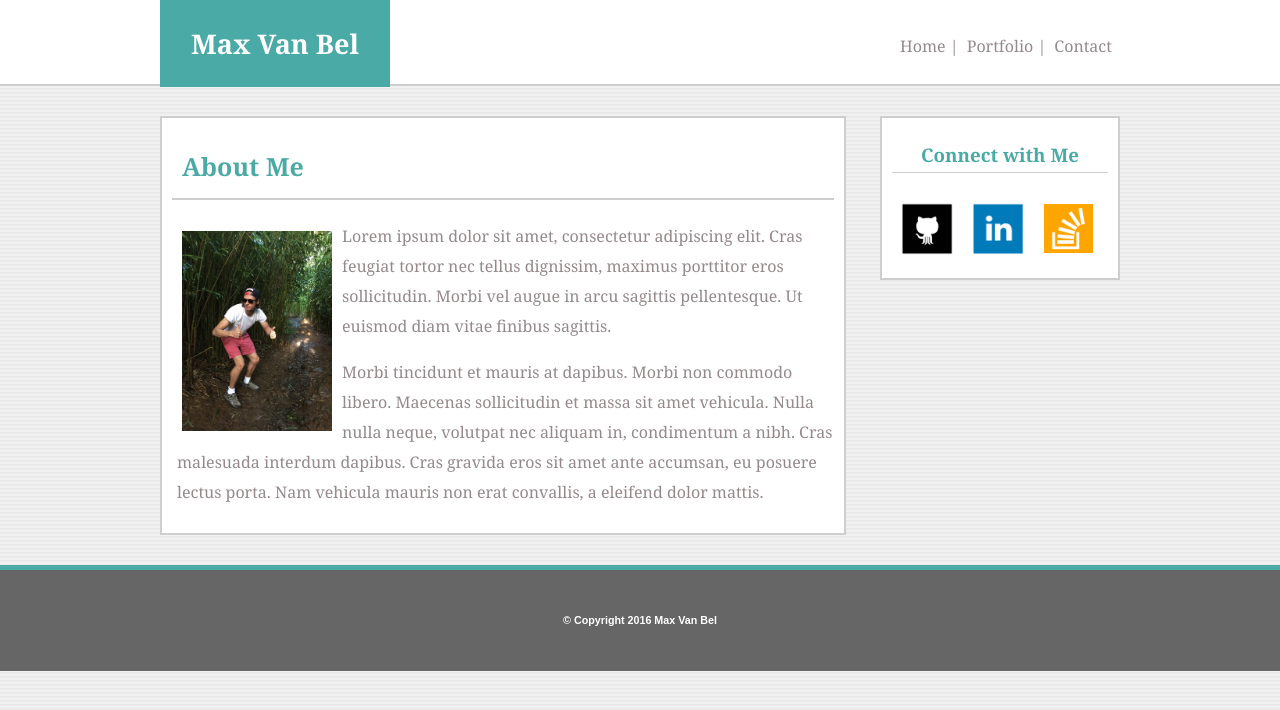
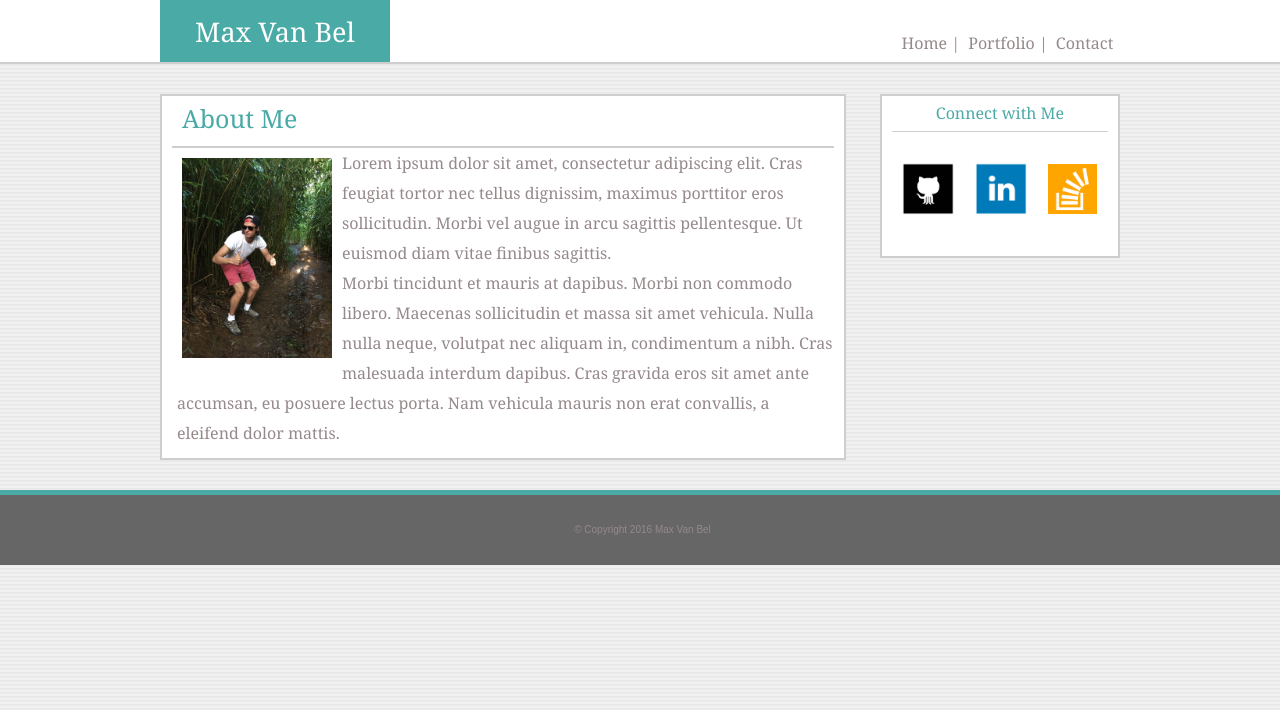
Before and after one commit to mdvb1001/Basic-Portfolio, a PHP site: page / in a window 1280 px wide. Shown: the top 710 px of the page. Run offline with PHP 8.4, Linux system fonts and the light colour scheme.

Commit message:
updates on main file

```diff
--- a/assets/css/style.css
+++ b/assets/css/style.css
@@ -23,7 +23,7 @@ header {
 
 .container {
     width: 210px;
-    padding: 25px 10px 25px;
+    padding: 17.5px 10px 17.5px;
     color: white;
     margin-top: 0px;
     background-color: #4aaaa5;
@@ -38,7 +38,7 @@ header {
 
 
 .nav {
-    margin-left: 696px;
+    margin-left: 737.5px;
     margin-top: 0px;
     padding-top: 35px;
     padding-bottom: 11px;
@@ -98,7 +98,7 @@ p {
 
 
 
-#buzz {
+.buzz {
     font-family: 'Georgia', Times, Times New Roman, serif;
     clear: both;
     width: 960px;
@@ -129,13 +129,13 @@ h3 {
 
 .icon {
     float: left;
-    padding: 8px;
+    padding: 9px;
     margin: 0 auto;
 }
 
 #special {
     float: left;
-    padding-top: 11px;
+    padding-top: 12px;
     margin-left: 9.5px;
 }
 
@@ -144,7 +144,8 @@ footer {
     padding: 20px;
     clear: both;
     text-align: center;
-    height: 93;
+    height: 30px;
+    font-size: 10px;
     color: #ffffff;
     border-top: 5px solid #4aaaa5;
 }
--- a/index.html
+++ b/index.html
@@ -1,6 +1,7 @@
 <!DOCTYPE html>
 <html>
 <head>
+  <link rel="stylesheet" type="text/css" href="assets/css/reset.css">
   <link rel="stylesheet" type="text/css" href="assets/css/style.css">
 </head>
 <body>
@@ -15,7 +16,7 @@
     </div>
   </header>
 
-  <section id="buzz">
+  <section class="buzz">
       <aside class="side">
         <h3>Connect with Me</h3>
           <a href="https://github.com/mdvb1001" target="_blank"><img class="icon" src="assets/images/1475661936_github_square_black.png" width="55px" height="55px"></a><a href="https://www.linkedin.com/in/max-van-bel-75152211?authType=NAME_SEARCH&authToken=GFng&locale=en_US&trk=tyah&trkInfo=clickedVertical%3Amynetwork%2CclickedEntityId%3A40107949%2CauthType%3ANAME_SEARCH%2Cidx%3A1-1-1%2CtarId%3A1475730710819%2Ctas%3Amax" target="_blank"><img class="icon" src="assets/images/1475661922_linkedin_square_color.png" width="55px" height="55px"></a><a href="http://stackoverflow.com/users/6719957/user6719957" target="_blank"><img id="special" src="assets/images/1475661878_stackoverflow.png" width="49.5px" height="49.5px"></a>
@@ -28,7 +29,7 @@
   </section>
 
   <footer>
-    <h6>&copy; Copyright 2016 Max Van Bel</h6>
+    <p>&copy; Copyright 2016 Max Van Bel</p>
   </footer>
 
   </div>
```
